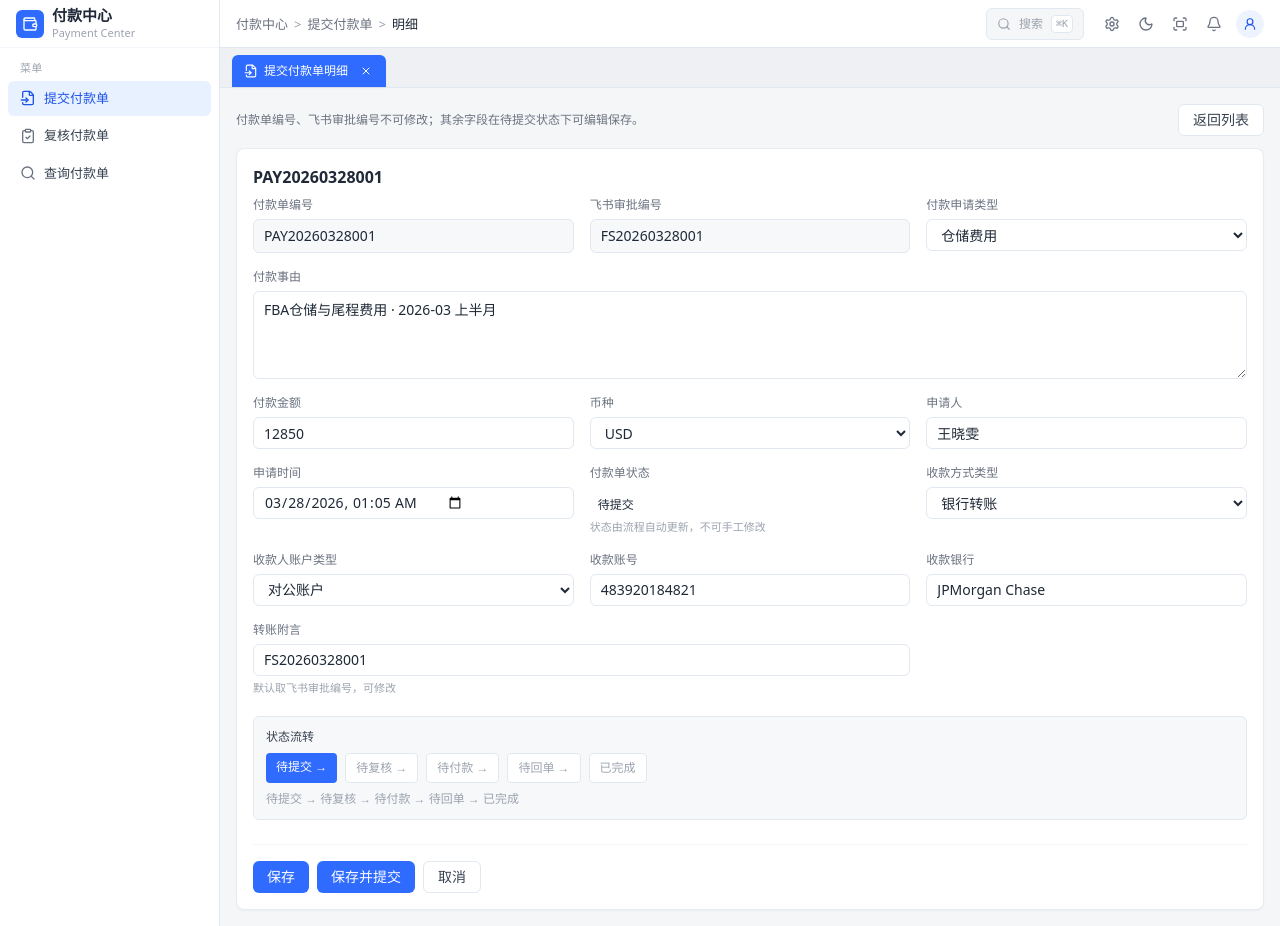
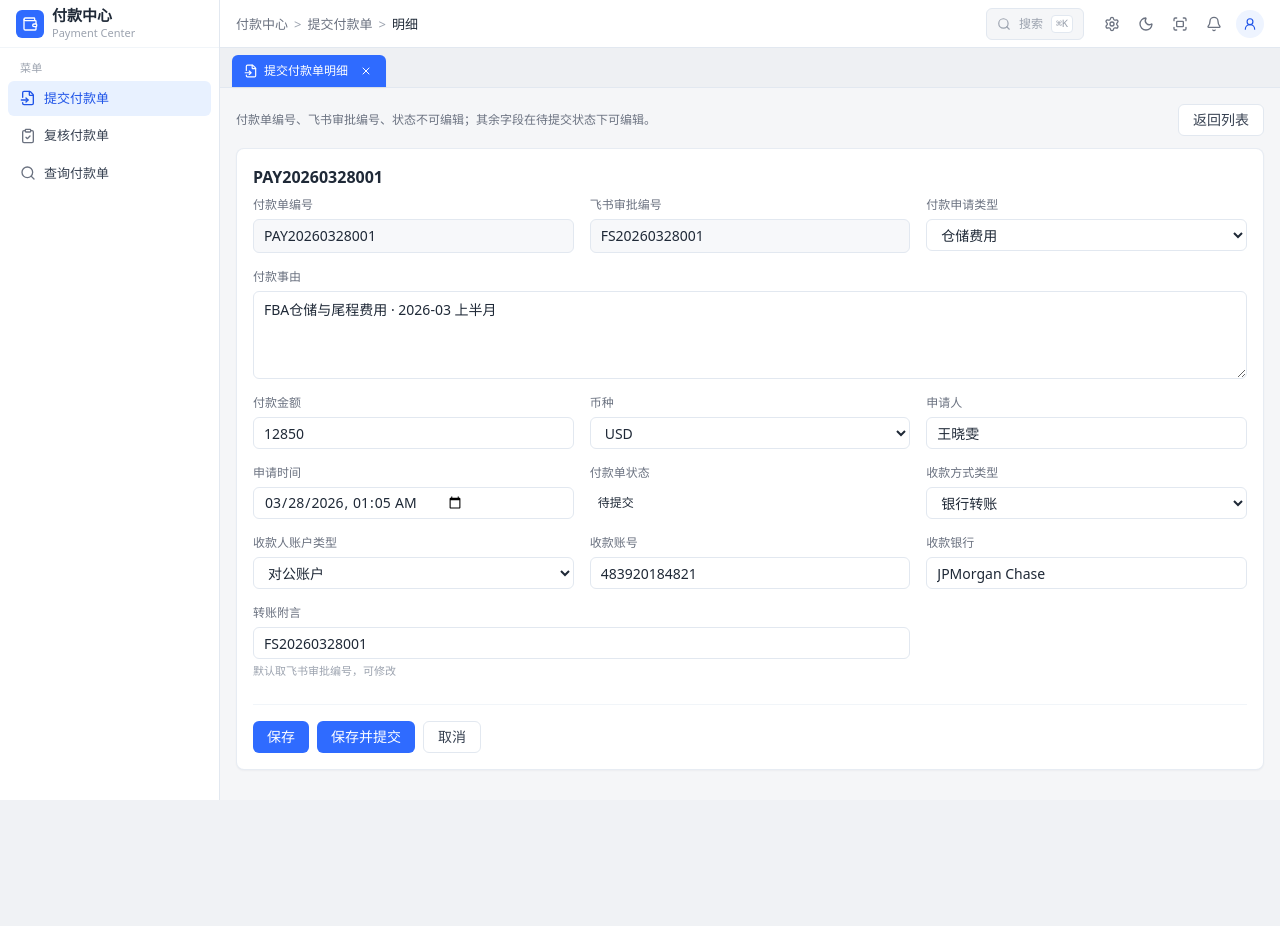
Before and after one commit to 1831833hym-eng/pay-hub, a Next.js app: page /submit/pay-001 in a window 1280 px wide. After the commit the page ends 800 px from the top, so only its background shows below. Built offline with nearby package versions, Linux system fonts and the light colour scheme.

Commit message:
fix: 提交明细仅展示当前状态并去掉状态扩展
锁定编号/飞书号/状态；移除状态流转与状态文字备注，其余字段待提交可编辑。

Co-authored-by: cursor186 <cursor186@bestfulfill.com>

```diff
--- a/src/app/submit/[id]/page.tsx
+++ b/src/app/submit/[id]/page.tsx
@@ -59,7 +59,7 @@ export default function SubmitDetailPage() {
   return (
     <AppShell
       title={editable ? "提交付款单明细" : "查看付款单"}
-      description="付款单编号、飞书审批编号不可修改；其余字段在待提交状态下可编辑保存。"
+      description="付款单编号、飞书审批编号、状态不可编辑；其余字段在待提交状态下可编辑。"
       actions={
         <Link href="/submit">
           <Button variant="secondary">返回列表</Button>
--- a/src/components/payments/detail-form.tsx
+++ b/src/components/payments/detail-form.tsx
@@ -6,7 +6,6 @@ import {
   APPLY_TYPES,
   PAYEE_ACCOUNT_TYPES,
   RECEIVE_METHOD_TYPES,
-  STATUS_FLOW,
   type PayeeAccountType,
   type PaymentApplyType,
   type PaymentOrder,
@@ -123,12 +122,9 @@ export function DetailForm({
           )}
         </Field>
         <Field label="付款单状态">
-          <div className="pt-1">
+          <div className="flex h-8 items-center">
             <StatusBadge status={data.status} />
           </div>
-          {editable ? (
-            <p className="mt-1 text-[11px] text-ink-4">状态由流程自动更新，不可手工修改</p>
-          ) : null}
         </Field>
 
         <Field label="收款方式类型">
@@ -203,39 +199,6 @@ export function DetailForm({
         </Field>
       </div>
 
-      <div className="rounded-md border border-slate-200 bg-[#f7f8fa] p-3">
-        <div className="mb-2 text-xs font-medium text-ink-2">状态流转</div>
-        <div className="flex flex-wrap gap-2">
-          {STATUS_FLOW.map((step, idx) => {
-            const activeIdx = STATUS_FLOW.findIndex(
-              (s) => s.key === order.status
-            );
-            const done =
-              order.status === "completed"
-                ? true
-                : activeIdx >= 0 && idx <= activeIdx;
-            return (
-              <div
-                key={step.key}
-                className={`rounded px-2.5 py-1.5 text-xs ${
-                  step.key === order.status
-                    ? "bg-brand-500 text-white"
-                    : done
-                      ? "bg-brand-50 text-brand-700"
-                      : "bg-white text-ink-4 border border-slate-200"
-                }`}
-              >
-                {step.label}
-                {idx < STATUS_FLOW.length - 1 ? " →" : ""}
-              </div>
-            );
-          })}
-        </div>
-        <p className="mt-2 text-xs text-ink-4">
-          待提交 → 待复核 → 待付款 → 待回单 → 已完成
-        </p>
-      </div>
-
       {!editable && order.remark ? (
         <div className="rounded-md border border-rose-100 bg-rose-50 px-3 py-2 text-sm text-rose-700">
           备注：{order.remark}
```
